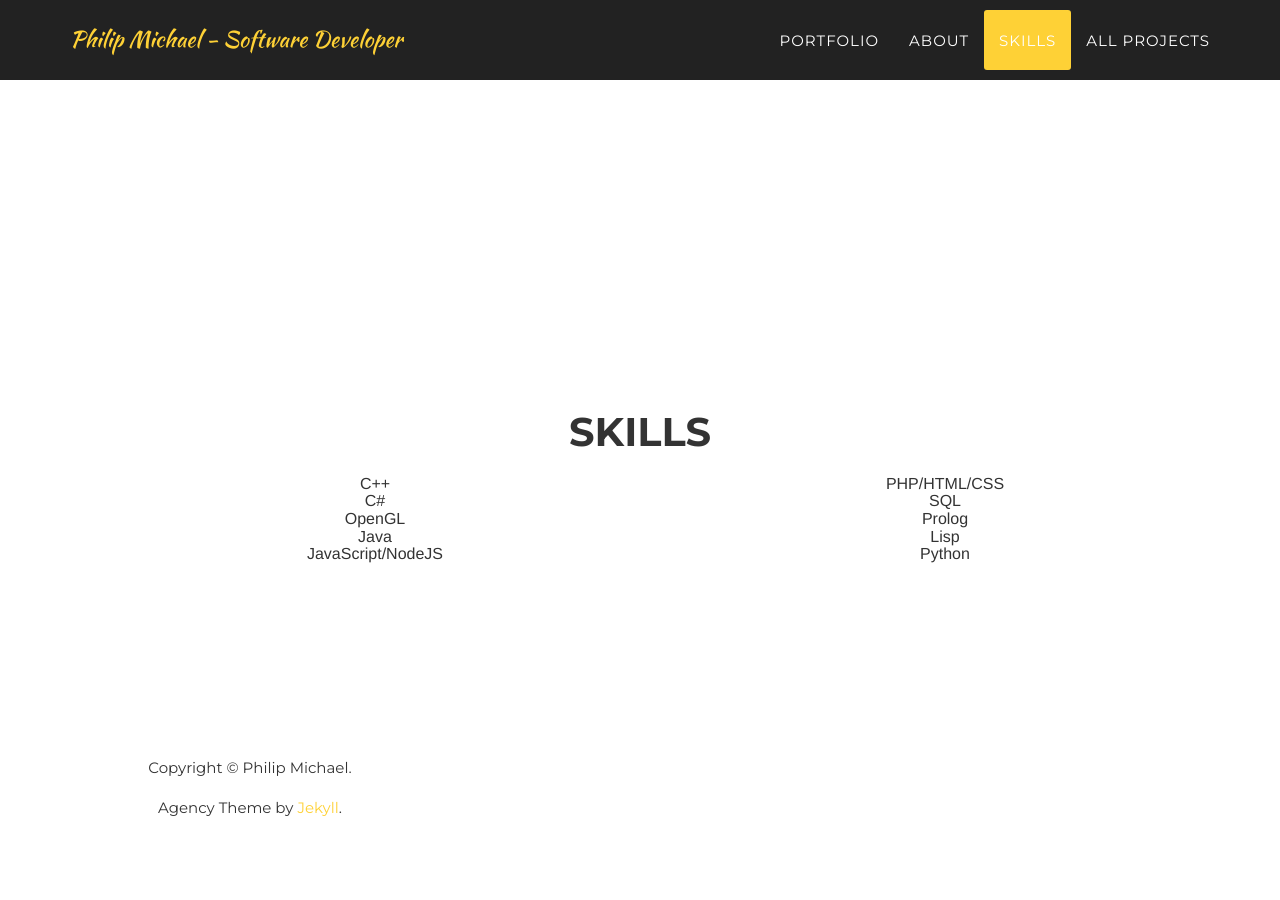
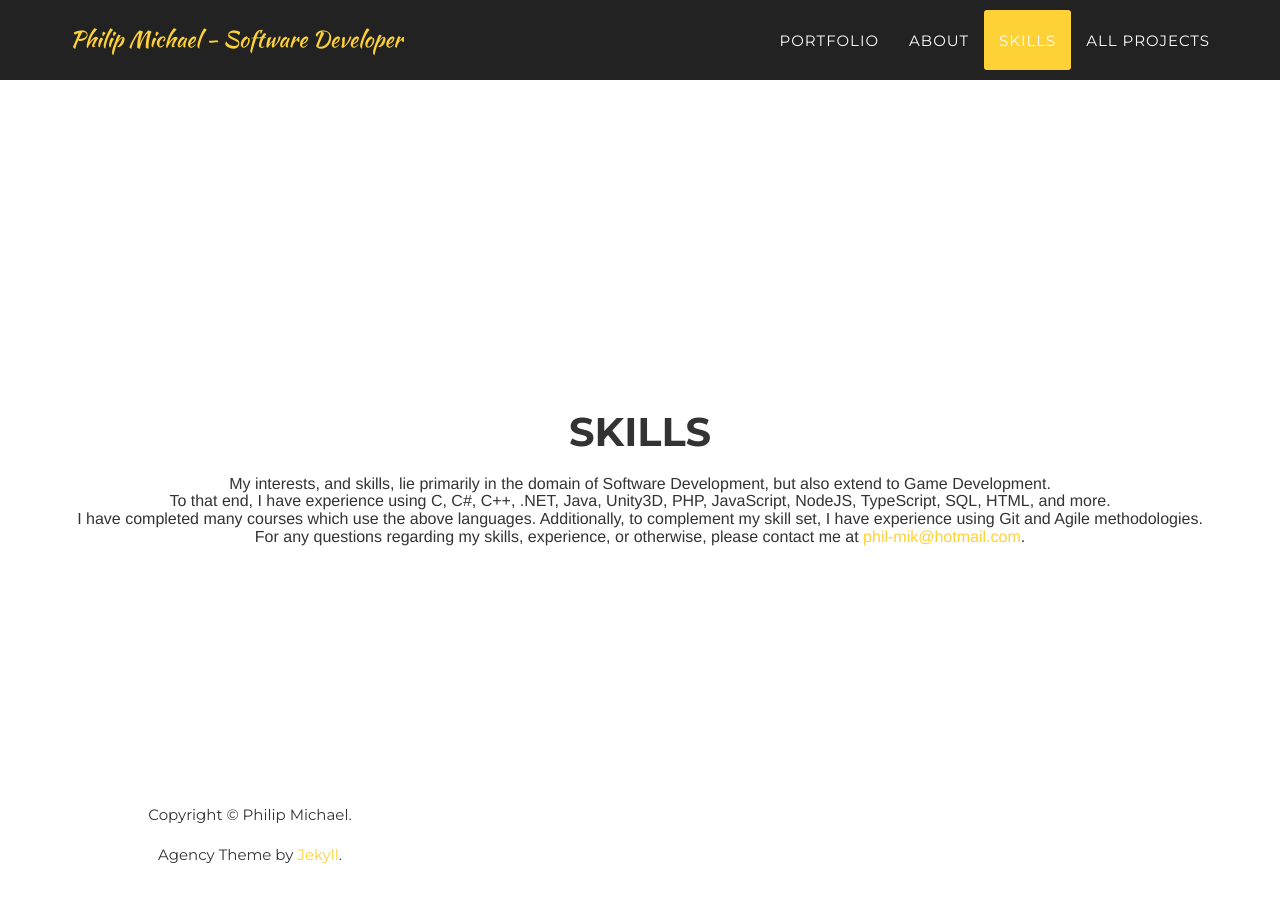
Before and after one commit to pmichaeldev/pmichaeldev.github.io, a Jekyll site: the page built from index.html, in a window 1280 px wide and 900 px high, scrolled down 2719 px. Built offline with Jekyll 4.4.1, drawn with Linux system fonts in a browser that asks for light colours; some web fonts are replaced; before the commit the page ends 3572 px from its top, so only the background shows below that.

Commit message:
Improved and modified skills section.

```diff
--- a/_includes/skills.html
+++ b/_includes/skills.html
@@ -5,24 +5,10 @@
                 <div class="col-lg-12 text-center">
                     <h2 class="section-heading">Skills</h2>
                     <h3 class="section-subheading-about">
-                        <div style="float: left; width: 50%;">
-                            <ul style="list-style:none;">
-                                <li>C++</li>
-                                <li>C#</li>
-                                <li>OpenGL</li>
-                                <li>Java</li>
-                                <li>JavaScript/NodeJS</li>
-                            </ul>
-                        </div>
-                        <div style="float: right; width: 50%;">
-                            <ul style="list-style:none;">
-                                <li>PHP/HTML/CSS</li>
-                                <li>SQL</li>
-                                <li>Prolog</li>
-                                <li>Lisp</li>
-                                <li>Python</li>
-                            </ul>
-                        </div>
+                        My interests, and skills, lie primarily in the domain of Software Development, but also extend to Game Development.<br />
+                        To that end, I have experience using C, C#, C++, .NET, Java, Unity3D, PHP, JavaScript, NodeJS, TypeScript, SQL, HTML, and more.<br />
+                        I have completed many courses which use the above languages. Additionally, to complement my skill set, I have experience using Git and Agile methodologies.<br />
+                        For any questions regarding my skills, experience, or otherwise, please contact me at <a href="mailto:phil-mik@hotmail.com">phil-mik@hotmail.com</a>.
                     </h3>
                 </div>
             </div>
```
